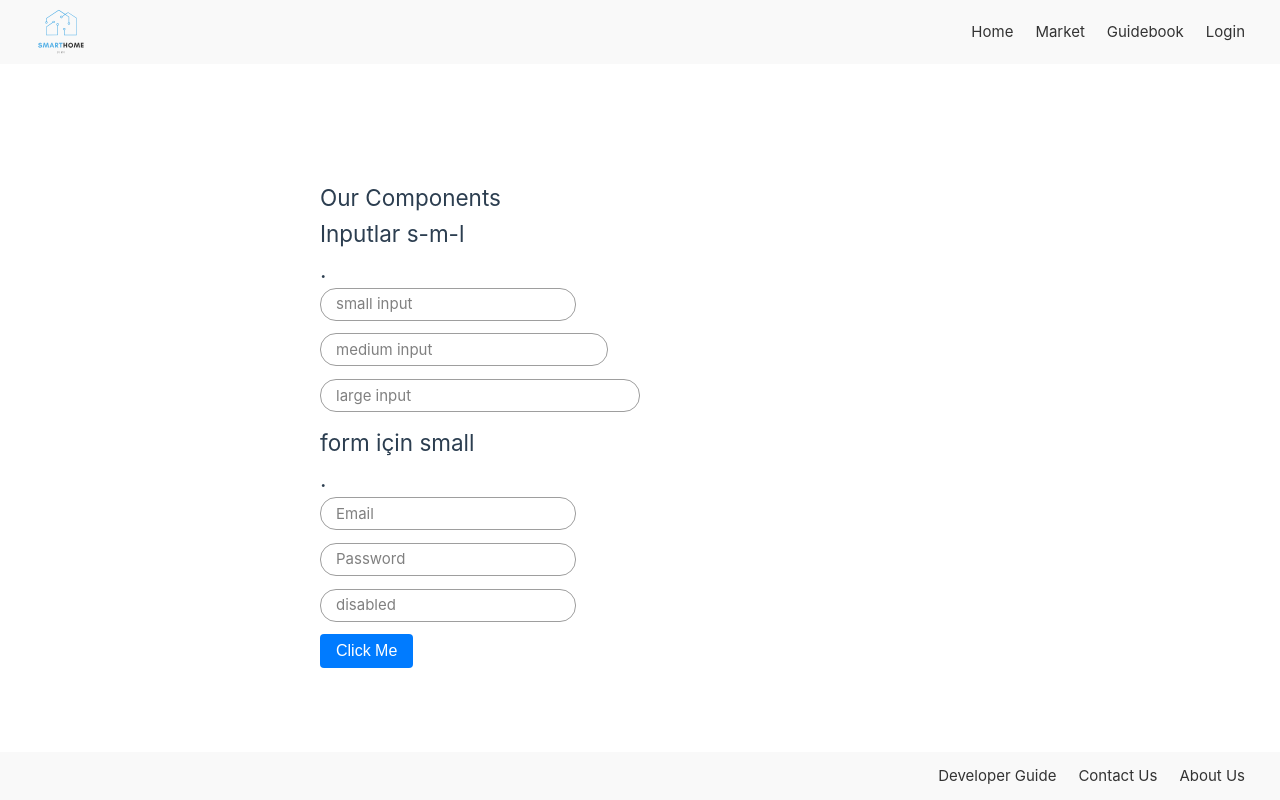
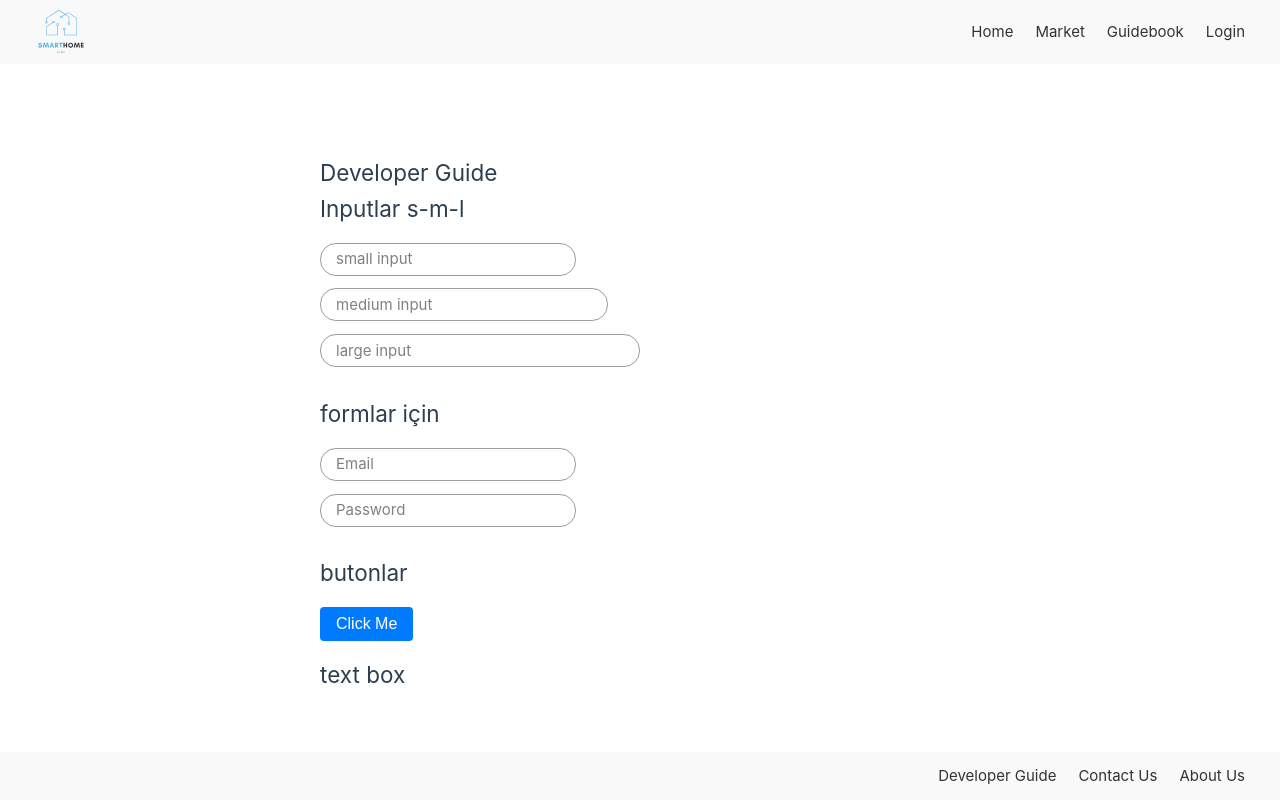
Before and after one commit to busecoban/SmartHome-DeviceManagement-v2, a Vue app in the folder SmartHome-DeviceManagement/: page /componentguidefordeveloper in a window 1280 px wide. Built offline with nearby package versions, Linux system fonts and the light colour scheme.

Commit message:
dev guide components development

```diff
--- a/SmartHome-DeviceManagement/src/pages/ComponentGuideForDeveloper.vue
+++ b/SmartHome-DeviceManagement/src/pages/ComponentGuideForDeveloper.vue
@@ -2,21 +2,17 @@
   <div class="home-view">
     <UINavBar> </UINavBar>
     <UIFooter></UIFooter>
-    <div>
-      <h2>Our Components</h2>
+    <div class="header">
+      <h2>Developer Guide</h2>
       <h2>Inputlar s-m-l</h2>
-
-      <h2>.</h2>
     </div>
 
     <UIInput id="1" :size="'small'" label="small input"> </UIInput>
     <UIInput id="2" :size="'medium'" label="medium input"> </UIInput>
     <UIInput id="3" :size="'large'" label="large input"> </UIInput>
 
-    <div>
-      <h2>form için small</h2>
-
-      <h2>.</h2>
+    <div class="header">
+      <h2>formlar için</h2>
     </div>
     <UIInput id="4" type="email" label="Email" v-model="email" :errorMessage="emailError" />
     <UIInput
@@ -26,16 +22,16 @@
       v-model="password"
       :errorMessage="passwordError"
     />
-    <UIInput
-      id="6"
-      type="password"
-      label="disabled"
-      v-model="password"
-      :errorMessage="passwordError"
-      disabled
-    />
+
+    <div class="header">
+      <h2>butonlar</h2>
+    </div>
 
     <UIButton @click="handleClick"> Click Me</UIButton>
+
+    <div class="header">
+      <h2>text box</h2>
+    </div>
   </div>
 </template>
 
@@ -65,4 +61,9 @@ export default {
   padding-top: 3rem;
   background: white;
 }
+
+.header {
+  padding-bottom: 1rem;
+  padding-top: 1rem;
+}
 </style>
```
